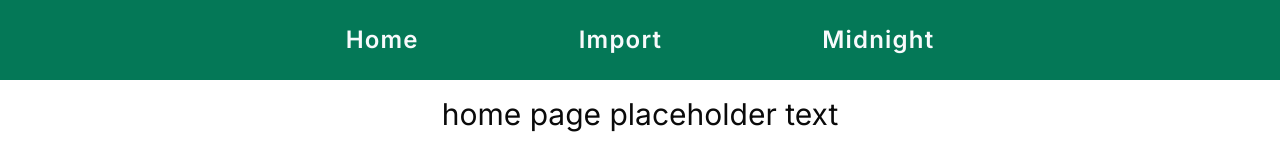
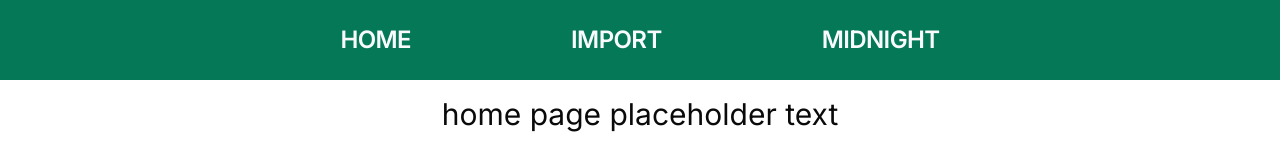
Before and after one commit to gian-de/lucid_client, a Next.js app: page / in a window 1280 px wide. Shown: the top 160 px of the page. Built offline with nearby package versions, Linux system fonts and the light colour scheme.

Commit message:
navbar active state logic

```diff
--- a/components/Navbar.tsx
+++ b/components/Navbar.tsx
@@ -21,11 +21,37 @@ const Navbar = () => {
     return null;
   }
 
+  const navLinks = [
+    {
+      id: 1,
+      name: "Home",
+      slug: "/",
+    },
+    {
+      id: 2,
+      name: "Import",
+      slug: "/import",
+    },
+    {
+      id: 3,
+      name: "Midnight",
+      slug: "/midnight",
+    },
+  ];
+
   return (
-    <nav className="fixed top-0 z-20 flex items-center justify-center w-full h-20 mx-auto space-x-40 text-2xl font-semibold tracking-wider bg-emerald-700 text-slate-50">
-      <Link href="/">Home</Link>
-      <Link href="/import">Import</Link>
-      <Link href="/midnight">Midnight</Link>
+    <nav className="fixed top-0 z-20 flex items-center justify-center w-full h-20 mx-auto space-x-40 bg-emerald-700">
+      {navLinks.map((link) => (
+        <Link
+          key={link.id}
+          href={link.slug}
+          className={`${
+            pathname === link.slug ? "text-red-400" : ""
+          } text-2xl font-semibold tracking-tight uppercase text-slate-50`}
+        >
+          {link.name}
+        </Link>
+      ))}
     </nav>
   );
 };
```
